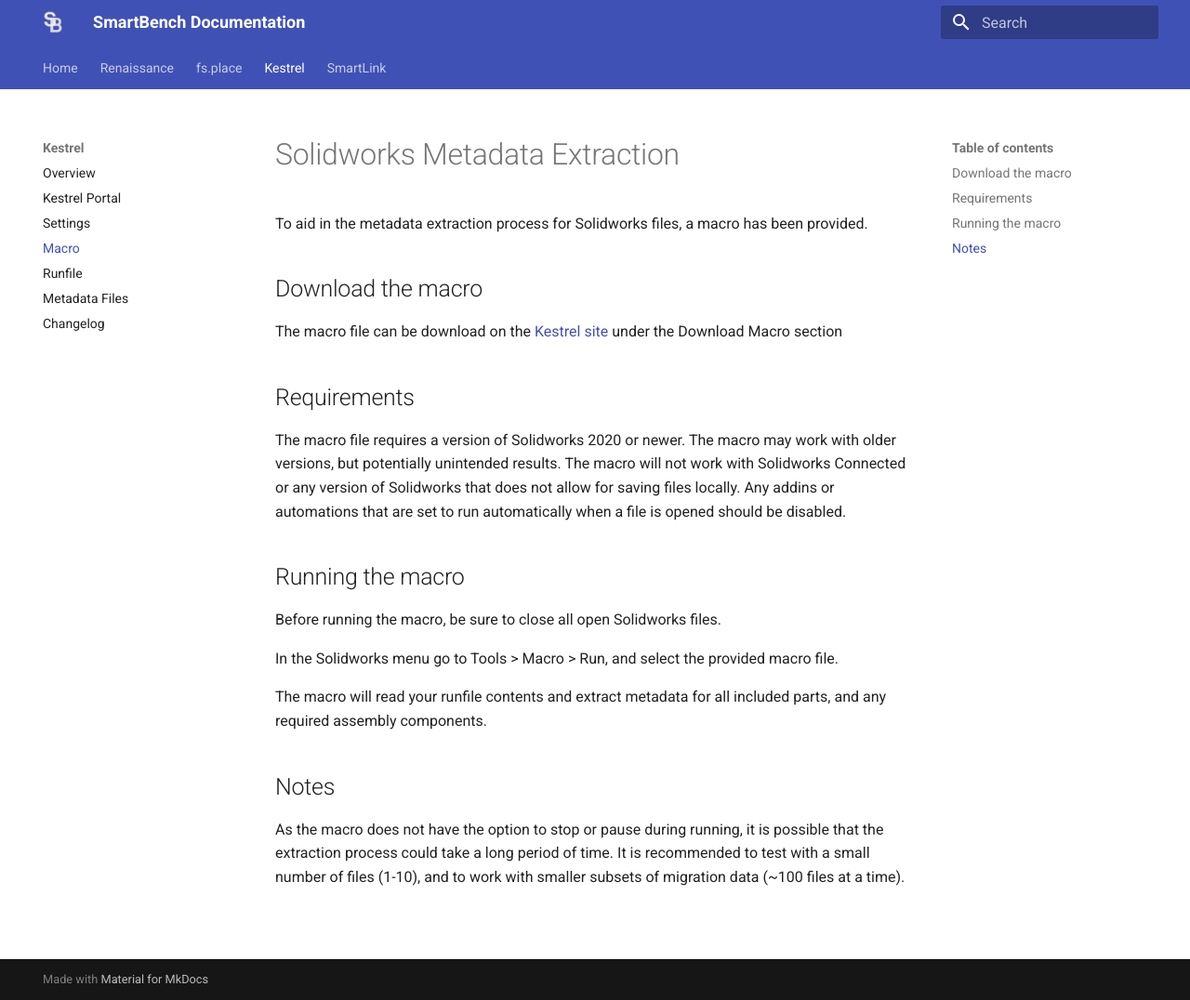
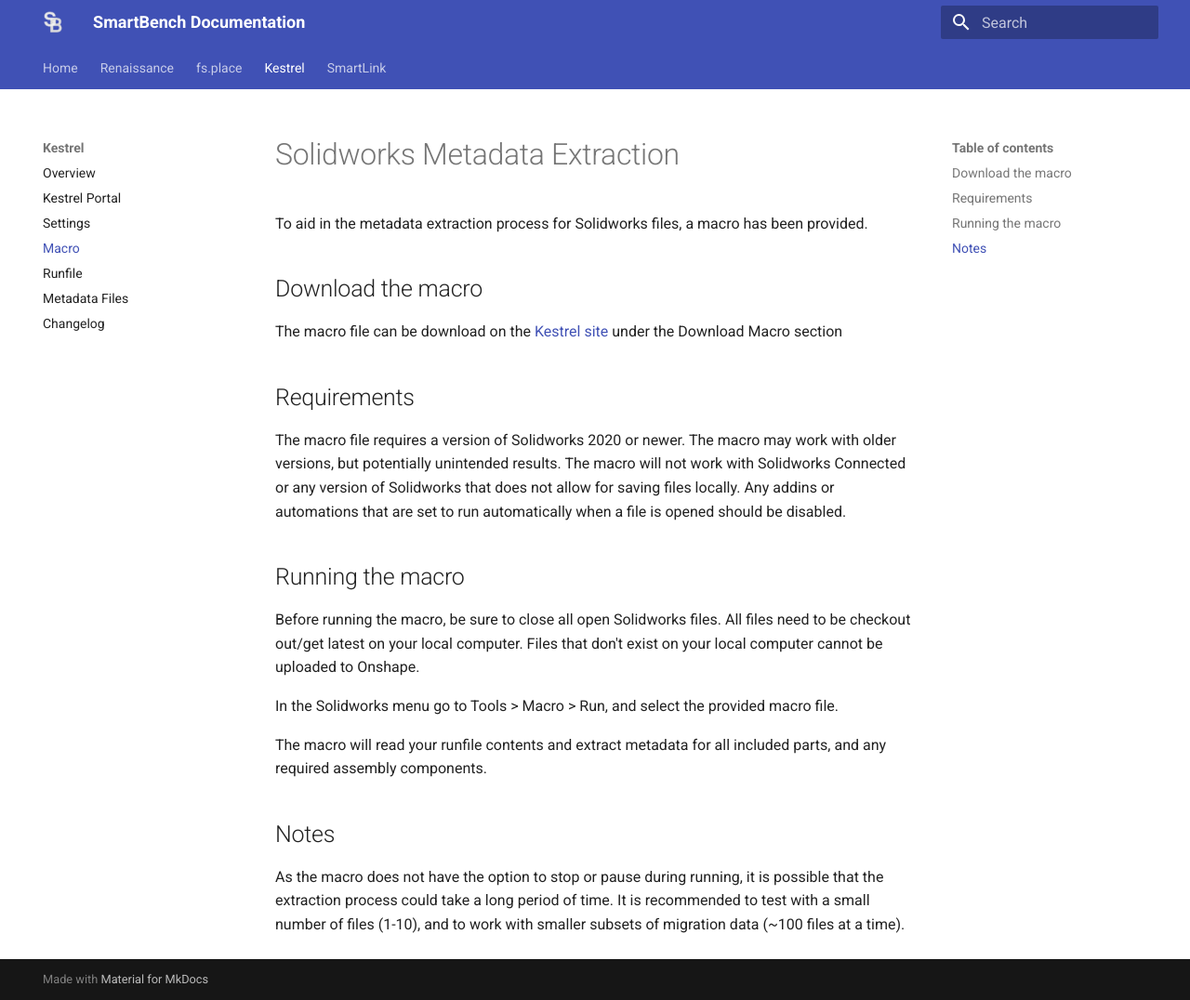
Before and after one commit to SmartBenchSoftware/Documentation, an MkDocs documentation site: the page built from docs/kestrel/solidworks.md, in a window 1280 px wide and 1076 px high. Shown: the whole window at 93% size. Built offline with MkDocs 1.6.1 and Material for MkDocs 9.7.7, drawn with Linux system fonts in a browser that asks for light colours.

Commit message:
Update Solidworks macro instructions
Added note about file checkout requirements before running the macro.

```diff
--- a/docs/kestrel/solidworks.md
+++ b/docs/kestrel/solidworks.md
@@ -16,6 +16,7 @@
 ## Running the macro
 
 Before running the macro, be sure to close all open Solidworks files.
+All files need to be checkout out/get latest on your local computer. Files that don't exist on your local computer cannot be uploaded to Onshape.
 
 In the Solidworks menu go to Tools > Macro > Run, and select the provided macro file.
 
```
